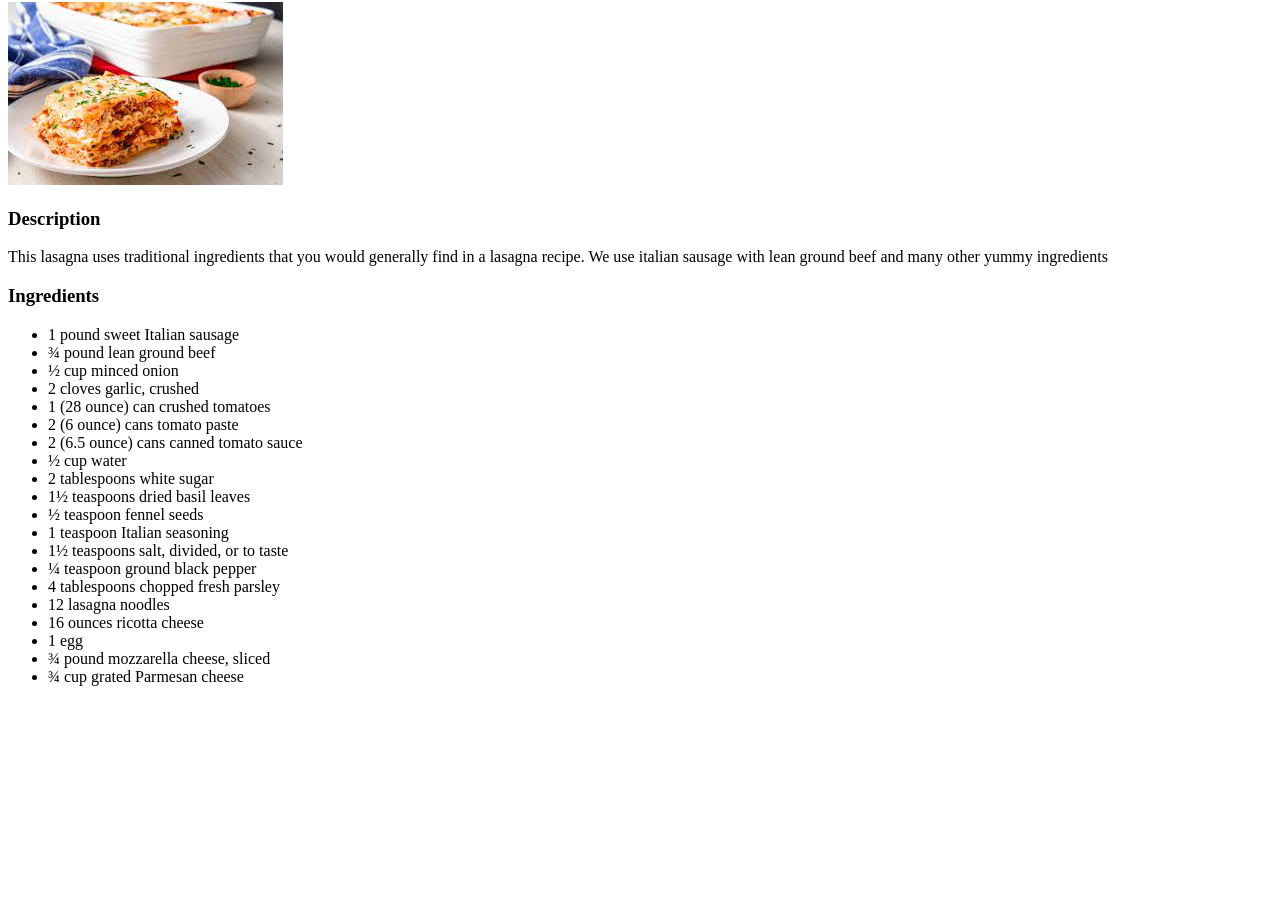
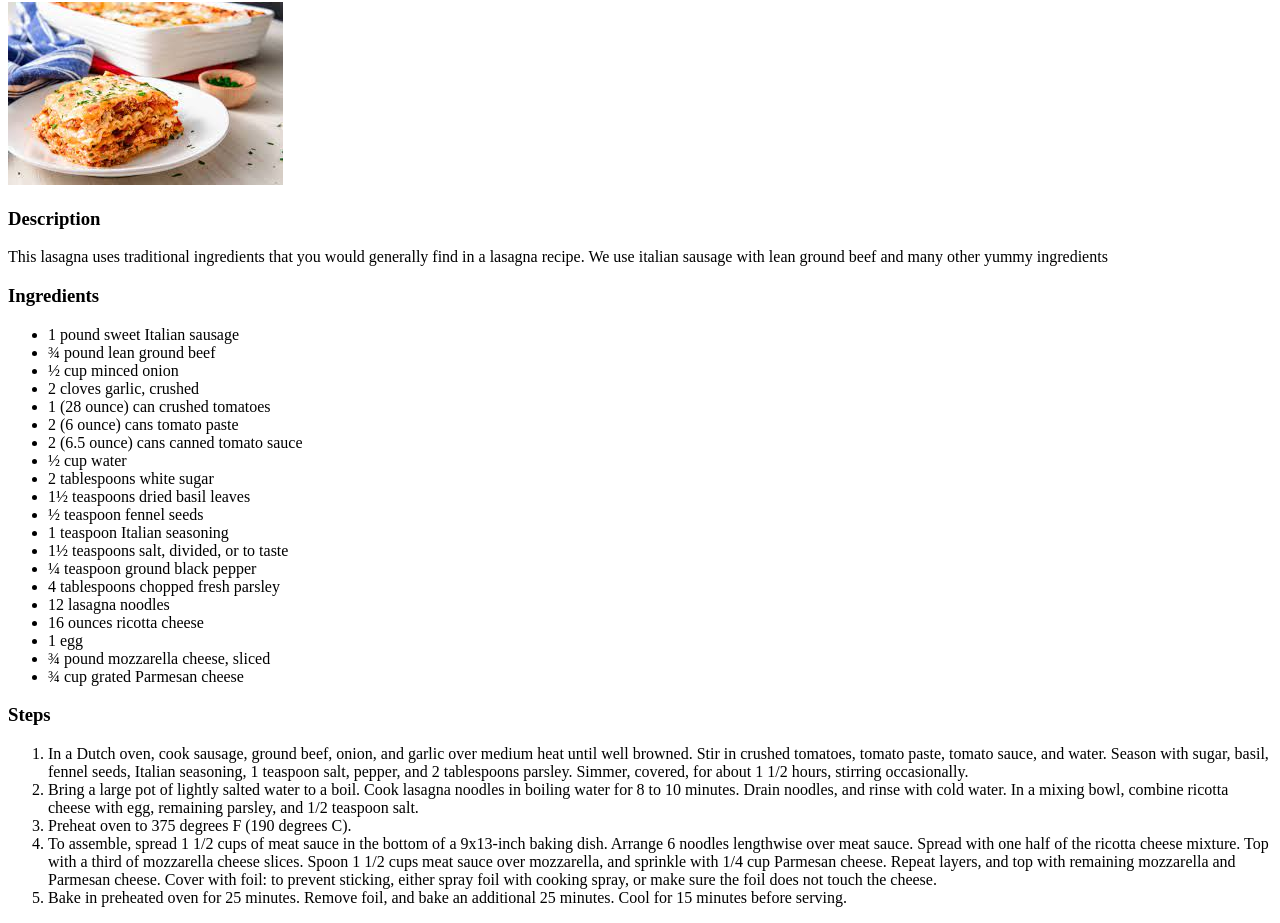
Before and after one commit to LeeJacobs78/odin-recipes, a plain HTML site: page recipes/lasagna.html in a window 1280 px wide. Shown: the part 78-1001 px from the top of the page. Before the commit the page ends 800 px from the top, so only its background shows below. Drawn offline with Linux system fonts and the light colour scheme.

Commit message:
Added steps and completed recipe

```diff
--- a/recipes/lasagna.html
+++ b/recipes/lasagna.html
@@ -34,6 +34,39 @@
             <li>¾ pound mozzarella cheese, sliced</li>
             <li>¾ cup grated Parmesan cheese</li>
         </ul>
+        <h3>Steps</h3>
+        <ol>
+            <li>In a Dutch oven, cook sausage, ground beef, onion,
+                and garlic over medium heat until well browned. Stir
+                in crushed tomatoes, tomato paste, tomato sauce, and
+                water. Season with sugar, basil, fennel seeds, Italian
+                seasoning, 1 teaspoon salt, pepper, and 2 tablespoons
+                parsley. Simmer, covered, for about 1 1/2 hours, stirring
+                occasionally.</li>
+
+            <li>Bring a large pot of lightly salted water to a boil.
+                Cook lasagna noodles in boiling water for 8 to 10 minutes.
+                Drain noodles, and rinse with cold water. In a mixing bowl,
+                combine ricotta cheese with egg, remaining parsley, and
+                1/2 teaspoon salt.</li>
+
+            <li>Preheat oven to 375 degrees F (190 degrees C).</li>
+
+            <li>To assemble, spread 1 1/2 cups of meat sauce in the
+                bottom of a 9x13-inch baking dish. Arrange 6 noodles
+                lengthwise over meat sauce. Spread with one half of the
+                ricotta cheese mixture. Top with a third of mozzarella
+                cheese slices. Spoon 1 1/2 cups meat sauce over mozzarella,
+                and sprinkle with 1/4 cup Parmesan cheese. Repeat layers,
+                and top with remaining mozzarella and Parmesan cheese.
+                Cover with foil: to prevent sticking, either spray foil
+                with cooking spray, or make sure the foil does not touch
+                the cheese.</li>
+
+            <li>Bake in preheated oven for 25 minutes. Remove foil, and
+                bake an additional 25 minutes. Cool for 15 minutes before
+                serving.</li>
+        </ol>
     </body>
 
 
```
